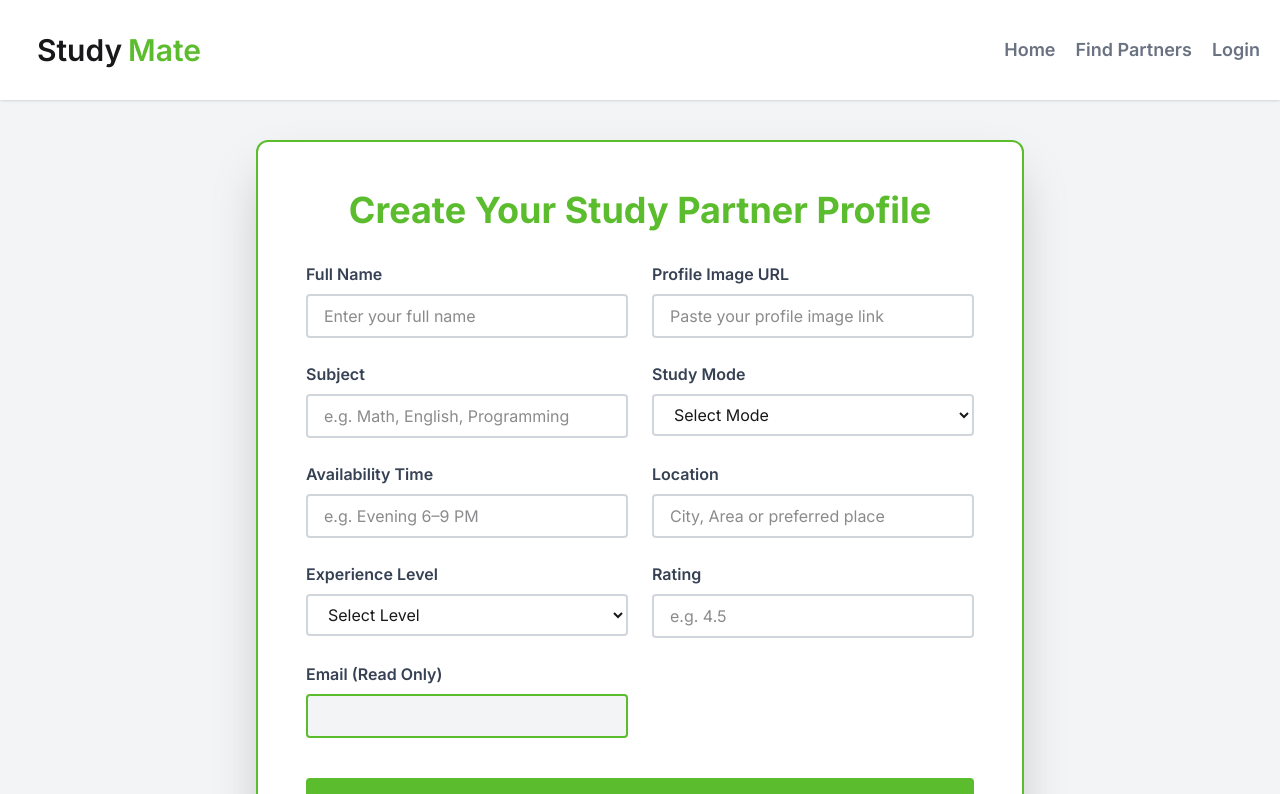
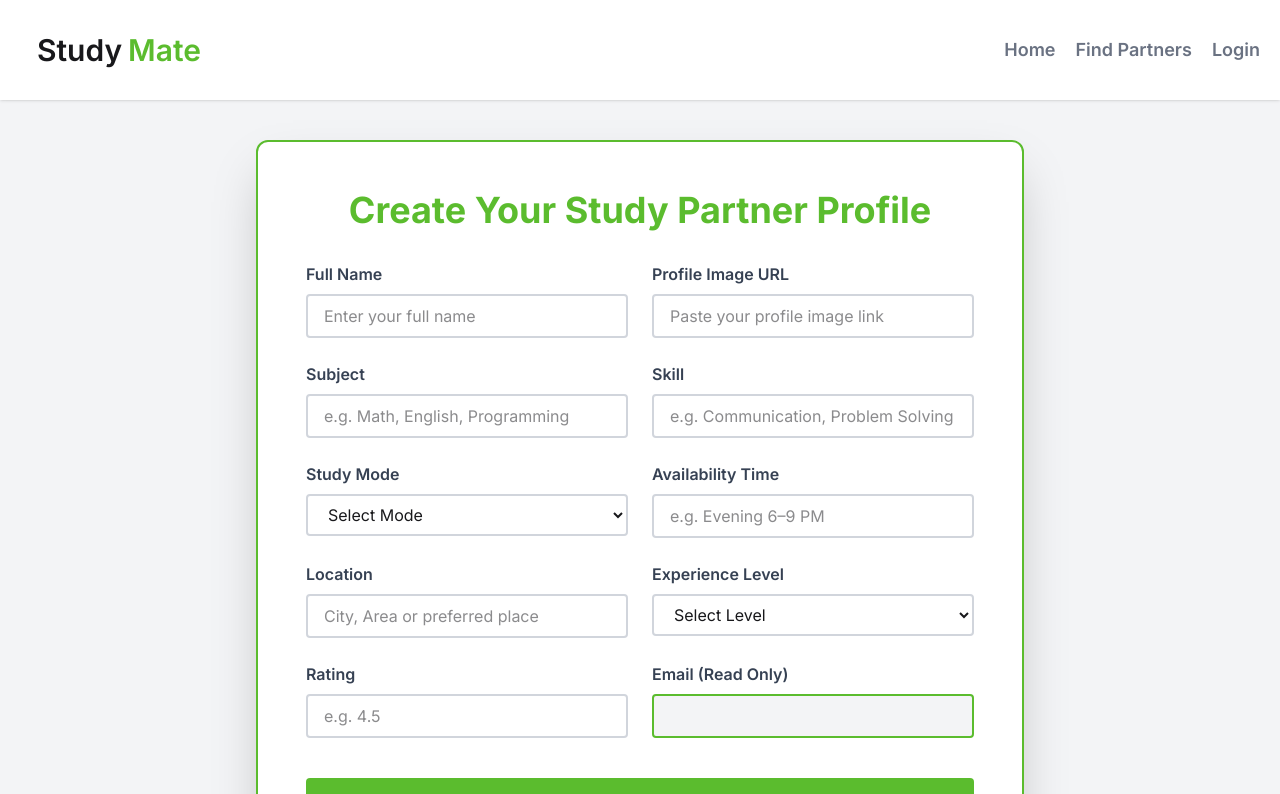
Before and after one commit to omarfarukx11/study-mate-client, a React (Vite) app: page /createPP in a window 1280 px wide. Shown: the top 794 px of the page. Built offline with nearby package versions, Linux system fonts and the light colour scheme; no server answers.

Commit message:
partner request add

```diff
--- a/src/AuthContext/PrivateRoute.jsx
+++ b/src/AuthContext/PrivateRoute.jsx
@@ -1,16 +1,27 @@
-import React, { use } from 'react';
+import React, { useContext } from "react";
+import { AuthContext } from "./AuthContext";
+import { Navigate, useLocation } from "react-router";
 
-import { Navigate, useLocation } from 'react-router';
-import { AuthContext } from './AuthContext';
 
-const PrivateRoute = ({children}) => {
-    const {user} = use(AuthContext)
-    const location = useLocation()
-    if(user && user?.email){
-        return children
-    }
-    return <Navigate state={location.pathname} to={'/login'} ></Navigate>
+const PrivateRoute = ({ children }) => {
+  const { user, loading } = useContext(AuthContext);
+  const location = useLocation();
 
+
+  if (loading) {
+    return (
+      <div className="flex justify-center items-center h-screen">
+        <span className="loading loading-spinner loading-lg text-green-500"></span>
+      </div>
+    );
+  }
+
+  if (user && user.email) {
+    return children;
+  }
+
+
+  return <Navigate to="/login" state={{ from: location }} replace />;
 };
 
 export default PrivateRoute;
--- a/src/Components/Footer.jsx
+++ b/src/Components/Footer.jsx
@@ -1,5 +1,6 @@
 import React from "react";
 import { FaFacebookF, FaTwitter, FaLinkedinIn, FaInstagram } from "react-icons/fa";
+import { RiTwitterXFill } from "react-icons/ri";
 
 const Footer = () => {
   return (
@@ -18,7 +19,7 @@ const Footer = () => {
               <FaFacebookF />
             </a>
             <a href="#" className="hover:text-[#5BBC2E] transition-colors duration-300">
-              <FaTwitter />
+              <RiTwitterXFill />
             </a>
             <a href="#" className="hover:text-[#5BBC2E] transition-colors duration-300">
               <FaLinkedinIn />
--- a/src/pages/Partners/CreatePartnerProfile.jsx
+++ b/src/pages/Partners/CreatePartnerProfile.jsx
@@ -1,17 +1,20 @@
-import React, { use, useContext } from "react";
+import React, { useContext } from "react";
 import { AuthContext } from "../../AuthContext/AuthContext";
-// import useAxios from "../../Hooks/useAxios";
+import useAxios from "../../Hooks/useAxios";
+import Swal from "sweetalert2";
 
 const CreatePartnerProfile = () => {
-const { user } = useContext(AuthContext);
-// const axiosInstance = use(useAxios)
-  const handleSubmit = (e) => {
+  const { user } = useContext(AuthContext);
+  const axiosInstance = useAxios();
+
+  const handleSubmit = async (e) => {
     e.preventDefault();
 
     const form = e.target;
     const name = form.name.value;
     const profileImage = form.profileImage.value;
     const subject = form.subject.value;
+    const skill = form.skill.value; // ✅ নতুন field
     const studyMode = form.studyMode.value;
     const availabilityTime = form.availabilityTime.value;
     const location = form.location.value;
@@ -24,6 +27,7 @@ const { user } = useContext(AuthContext);
       name,
       profileImage,
       subject,
+      skill,
       studyMode,
       availabilityTime,
       location,
@@ -33,17 +37,24 @@ const { user } = useContext(AuthContext);
       partnerCount,
     };
 
-    fetch("http://localhost:3000/studyPartners", {
-      method: "POST",
-      headers: { "Content-Type": "application/json" },
-      body: JSON.stringify(newPartner),
-    })
-      .then((res) => res.json())
-      .then(() => {
-        alert("✅ Profile created successfully!");
-        form.reset();
-      })
-      .catch(() => alert("Failed to create profile"));
+    axiosInstance.post("/studyPartner", newPartner).then((data) => {
+      if (data.data.insertedId) {
+        Swal.fire({
+          title: "Do you want to save the changes?",
+          showDenyButton: true,
+          showCancelButton: true,
+          confirmButtonText: "Save",
+          denyButtonText: `Don't save`,
+        }).then((result) => {
+          if (result.isConfirmed) {
+            Swal.fire("Saved!", "", "success");
+          } else if (result.isDenied) {
+            Swal.fire("Changes are not saved", "", "info");
+          }
+        });
+      }
+      e.target.reset();
+    });
   };
 
   return (
@@ -53,10 +64,16 @@ const { user } = useContext(AuthContext);
           Create Your Study Partner Profile
         </h2>
 
-        <form onSubmit={handleSubmit} className="grid grid-cols-1 md:grid-cols-2 gap-6">
-          {/* Full Name */}
+        <form
+          onSubmit={handleSubmit}
+          id="createProfileForm"
+          className="grid grid-cols-1 md:grid-cols-2 gap-6"
+        >
+
           <div>
-            <label className="block text-gray-700 font-semibold mb-2">Full Name</label>
+            <label className="block text-gray-700 font-semibold mb-2">
+              Full Name
+            </label>
             <input
               type="text"
               name="name"
@@ -66,9 +83,11 @@ const { user } = useContext(AuthContext);
             />
           </div>
 
-          {/* Profile Image */}
+
           <div>
-            <label className="block text-gray-700 font-semibold mb-2">Profile Image URL</label>
+            <label className="block text-gray-700 font-semibold mb-2">
+              Profile Image URL
+            </label>
             <input
               type="url"
               name="profileImage"
@@ -78,9 +97,11 @@ const { user } = useContext(AuthContext);
             />
           </div>
 
-          {/* Subject */}
+
           <div>
-            <label className="block text-gray-700 font-semibold mb-2">Subject</label>
+            <label className="block text-gray-700 font-semibold mb-2">
+              Subject
+            </label>
             <input
               type="text"
               name="subject"
@@ -90,9 +111,25 @@ const { user } = useContext(AuthContext);
             />
           </div>
 
-          {/* Study Mode */}
+
           <div>
-            <label className="block text-gray-700 font-semibold mb-2">Study Mode</label>
+            <label className="block text-gray-700 font-semibold mb-2">
+              Skill
+            </label>
+            <input
+              type="text"
+              name="skill"
+              required
+              className="w-full border-2 border-gray-300 focus:border-[#5BBC2E] rounded-sm px-4 py-2 outline-none"
+              placeholder="e.g. Communication, Problem Solving"
+            />
+          </div>
+
+
+          <div>
+            <label className="block text-gray-700 font-semibold mb-2">
+              Study Mode
+            </label>
             <select
               name="studyMode"
               required
@@ -104,9 +141,11 @@ const { user } = useContext(AuthContext);
             </select>
           </div>
 
-          {/* Availability Time */}
+
           <div>
-            <label className="block text-gray-700 font-semibold mb-2">Availability Time</label>
+            <label className="block text-gray-700 font-semibold mb-2">
+              Availability Time
+            </label>
             <input
               type="text"
               name="availabilityTime"
@@ -116,9 +155,11 @@ const { user } = useContext(AuthContext);
             />
           </div>
 
-          {/* Location */}
+
           <div>
-            <label className="block text-gray-700 font-semibold mb-2">Location</label>
+            <label className="block text-gray-700 font-semibold mb-2">
+              Location
+            </label>
             <input
               type="text"
               name="location"
@@ -128,9 +169,11 @@ const { user } = useContext(AuthContext);
             />
           </div>
 
-          {/* Experience Level */}
+
           <div>
-            <label className="block text-gray-700 font-semibold mb-2">Experience Level</label>
+            <label className="block text-gray-700 font-semibold mb-2">
+              Experience Level
+            </label>
             <select
               name="experienceLevel"
               required
@@ -143,9 +186,11 @@ const { user } = useContext(AuthContext);
             </select>
           </div>
 
-          {/* Rating */}
+
           <div>
-            <label className="block text-gray-700 font-semibold mb-2">Rating</label>
+            <label className="block text-gray-700 font-semibold mb-2">
+              Rating
+            </label>
             <input
               type="number"
               name="rating"
@@ -158,9 +203,11 @@ const { user } = useContext(AuthContext);
             />
           </div>
 
-          {/* Email (Read Only, Green Border) */}
+
           <div>
-            <label className="block text-gray-700 font-semibold mb-2">Email (Read Only)</label>
+            <label className="block text-gray-700 font-semibold mb-2">
+              Email (Read Only)
+            </label>
             <input
               type="email"
               name="email"
@@ -171,12 +218,11 @@ const { user } = useContext(AuthContext);
           </div>
         </form>
 
-        {/* Submit Button */}
+
         <div className="mt-10">
           <button
             type="submit"
             form="createProfileForm"
-            onClick={handleSubmit}
             className="w-full bg-[#5BBC2E] text-white font-semibold text-lg py-3 rounded-sm hover:bg-white hover:text-[#5BBC2E] hover:border-2 hover:border-[#5BBC2E] transition-all duration-300"
           >
             Create Profile
```
Also changed, not shown: src/pages/Partners/PartnerDetails.jsx (+42 -14 lines).
